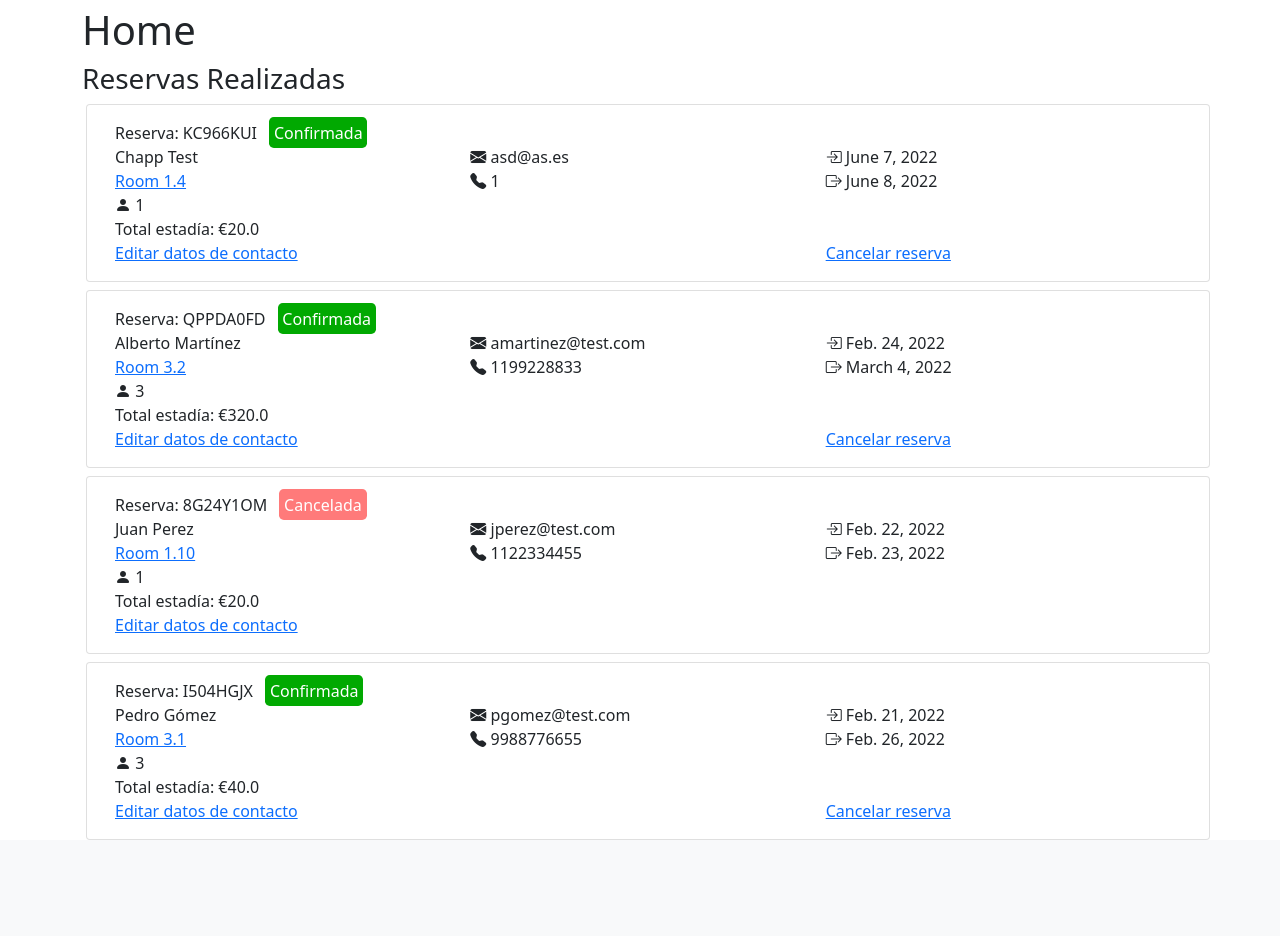
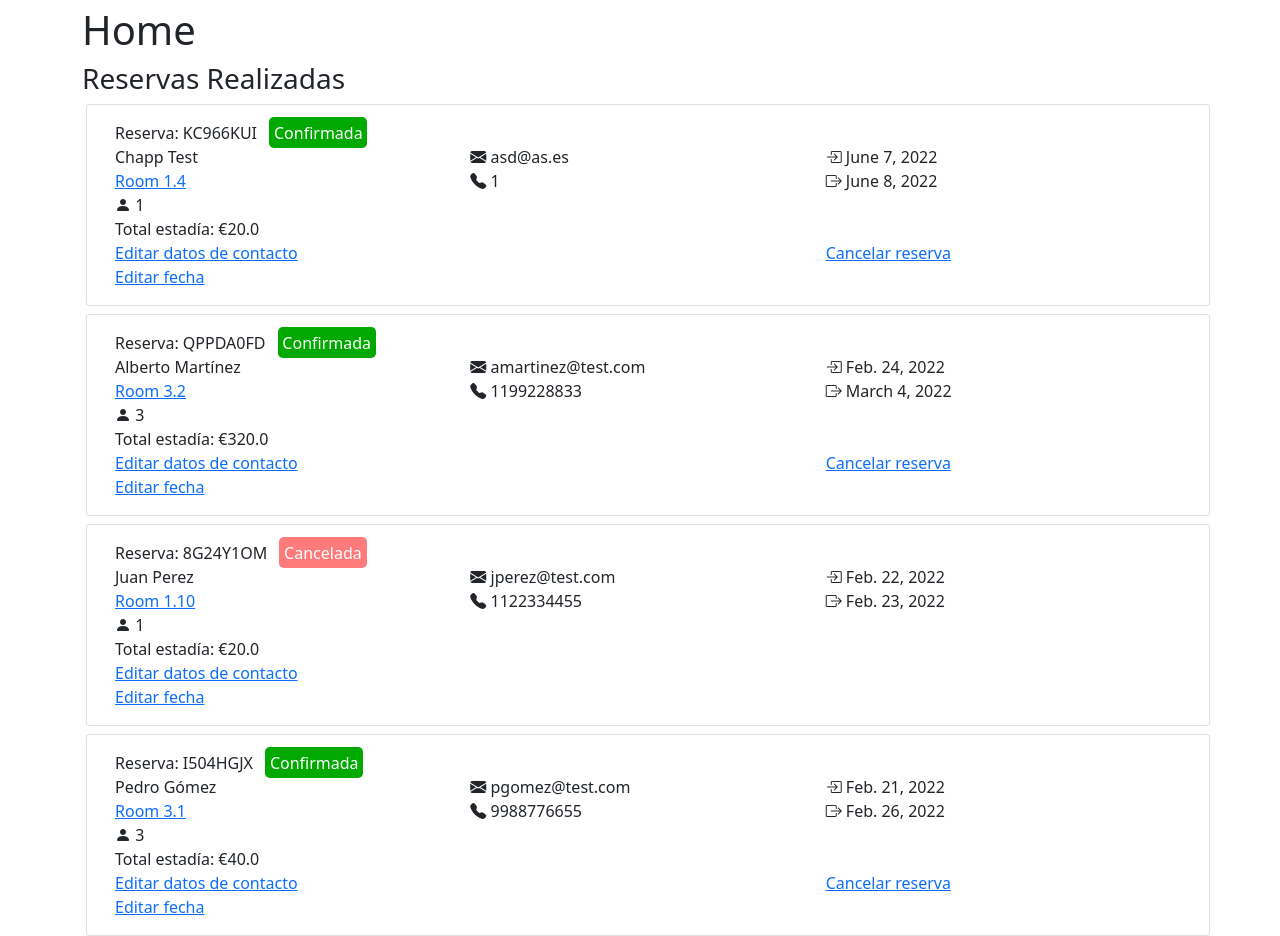
Before and after one commit to oscarchapp/testbookingengine, a Django app: page / in a window 1280 px wide. Shown: the part 58-994 px from the top of the page. Before the commit the page ends 898 px from the top, so only its background shows below. Run offline with Django 4.2, Linux system fonts and the light colour scheme; data comes from the database, SQL or seed files in the repository.

Commit message:
Edit booking date
# Adding the link to edit booking date view

```diff
--- a/pms/templates/home.html
+++ b/pms/templates/home.html
@@ -66,6 +66,8 @@
                 <div class="col">
 
                     <a href="{% url 'edit_booking' pk=booking.id%} " >Editar datos de contacto</a>
+                    <br/>
+                    <a href="{% url 'edit_date' pk=booking.id%} " >Editar fecha</a>
                 </div>
                 <div class="col">
 
```
